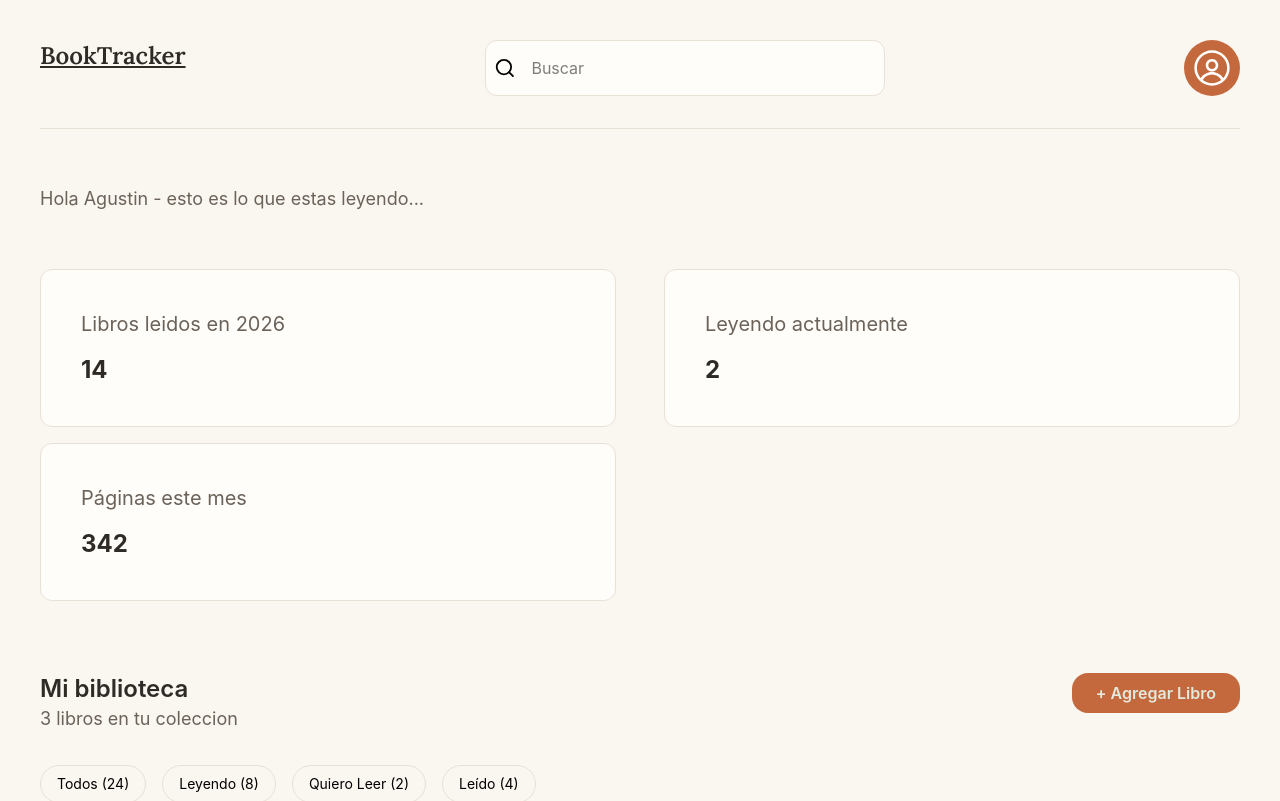
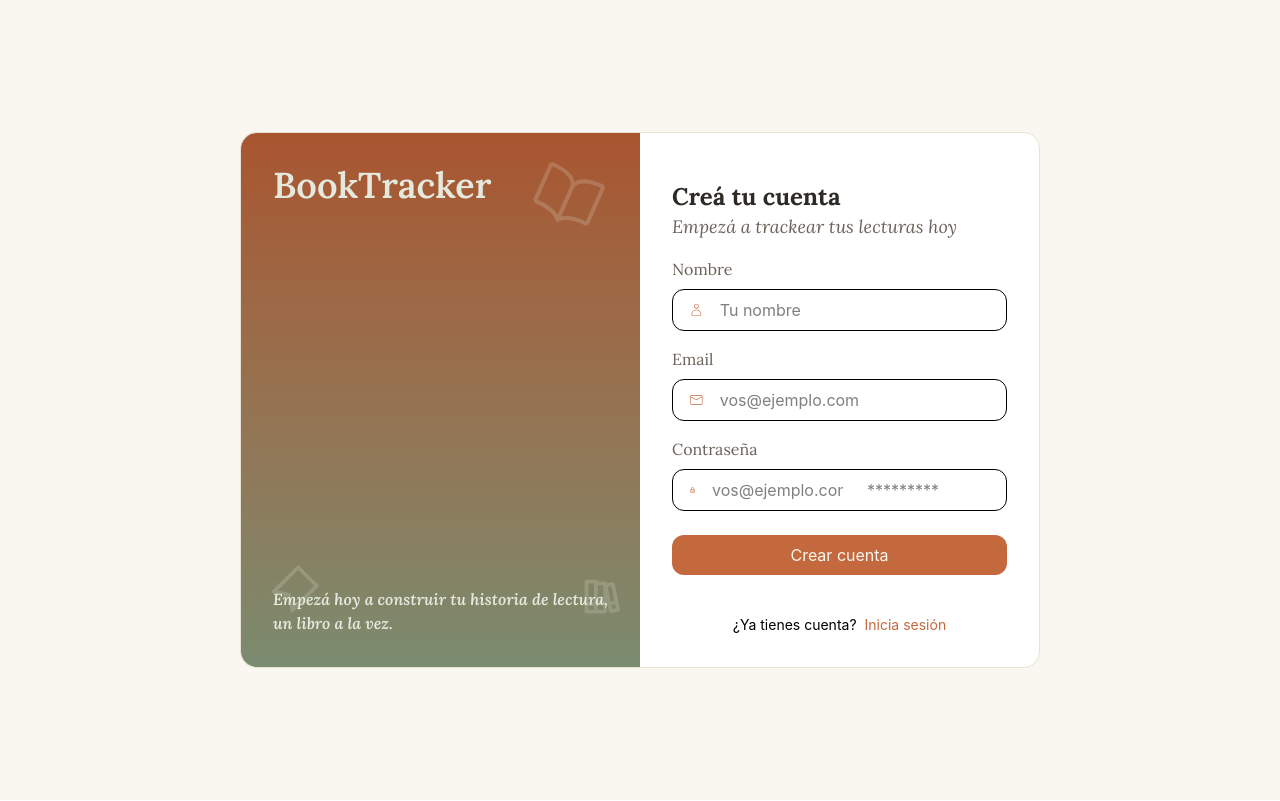
Before and after one commit to AArnedo/reading-dashboard, a React app in the folder client/frontend/: page /login in a window 1280 px wide. Shown: the top 801 px of the page. Built offline with nearby package versions, Linux system fonts and the light colour scheme; the HTML template or start-up script is replaced by a standard one.

Commit message:
feat: se agrego dos page nuevas: 'Login' y 'Register'. Todo el frontend listo para luego empezar la conexion de rutas. Tambien se agrego el data/books.js donde esta toda la informacion de los libros que proximamente pasaran a mi base de datos

```diff
--- a/client/frontend/src/App.jsx
+++ b/client/frontend/src/App.jsx
@@ -1,11 +1,11 @@
 import React from 'react'
-import { Layout } from './components/Layout'
-import { Dashboard } from './pages/Dashboard'
+import { Register } from './pages/Register'
+
 
 export const App = () => {
   return (
     <div>
-      <Dashboard/>
+      <Register tagline={"Hola"}/>
     </div>
   )
 }
--- /dev/null
+++ b/client/frontend/src/components/AuthLayout.jsx
@@ -0,0 +1,31 @@
+import React from 'react'
+import { IoBookOutline } from "react-icons/io5";
+import { RiBookShelfLine } from "react-icons/ri";
+import { RiBookmarkLine } from "react-icons/ri";
+
+
+
+export const AuthLayout = ({ children, tagline }) => {
+  return (
+    <div className='w-screen h-screen flex justify-center items-center bg-background '>
+        <div className='grid grid-cols-1 md:grid-cols-2 max-w-200 border border-border rounded-2xl bg-white'>
+            <div className='hidden relative md:flex flex-col justify-between p-8 bg-cover bg-linear-to-b from-accent-dark to-sage rounded-l-2xl'>
+                <div className='absolute right-10 rotate-24 text-sage-light opacity-20'>
+                    <IoBookOutline size={65}/>
+                </div>
+                <span className='text-sage-light text-4xl font-semibold font-principal'>BookTracker</span>
+                <p className='text-sage-light font-semibold text-md font-principal italic'>{tagline}</p>
+                <div className='absolute bottom-12 right-4 text-sage-light opacity-20'>
+                    <RiBookShelfLine size={45}/>
+                </div>
+                <div className='absolute text-sage-light rotate-45 opacity-20 bottom-14'>
+                    <RiBookmarkLine size={45}/>
+                </div>
+            </div>
+            <div className='p-8 '>
+                {children}
+            </div>
+        </div>
+    </div>
+  )
+}
--- /dev/null
+++ b/client/frontend/src/data/books.js
@@ -0,0 +1,20 @@
+export const books = [
+    {
+        id: 1,
+        title: 'Cien años de soledad',
+        author: 'Garcia Marquez',
+        status: 'Leido'
+    },
+    {
+        id: 2,
+        title: 'Rayuela',
+        author: 'Julio Cortazar',
+        status: 'Leyendo'
+    },
+    {
+        id: 3,
+        title: 'Harry Potter y la camara secreta',
+        author: 'J.K. Rowling',
+        status: 'Por Leer'
+    },
+]
--- a/client/frontend/src/index.css
+++ b/client/frontend/src/index.css
@@ -1,12 +1,11 @@
 /* Google Fonts */
-
 @import url('https://fonts.googleapis.com/css2?family=Inter:ital,opsz,wght@0,14..32,100..900;1,14..32,100..900&family=Lora:ital,wght@0,400..700;1,400..700&display=swap');
-
 @import "tailwindcss";
 
 @theme{
-    --font-principal: "Lora";
-    --font-secundaria: "Inter";
+
+    --font-principal: "Lora", serif;
+    --font-secundaria: "Inter", sans-serif;
 
     --color-background: #FAF6F0;
     --color-surface: #FFFDF9;
--- a/client/frontend/src/pages/Dashboard.jsx
+++ b/client/frontend/src/pages/Dashboard.jsx
@@ -3,28 +3,7 @@ import React from 'react'
 import { StatsCards } from '../components/StatsCards'
 import { BookCard } from '../components/BookCard'
 import { FilterTabs } from '../components/FilterTabs'
-
-
-const books = [
-    {
-        id: 1,
-        title: 'Cien años de soledad',
-        author: 'Garcia Marquez',
-        status: 'Leido'
-    },
-    {
-        id: 2,
-        title: 'Rayuela',
-        author: 'Julio Cortazar',
-        status: 'Leyendo'
-    },
-    {
-        id: 3,
-        title: 'Harry Potter y la camara secreta',
-        author: 'J.K. Rowling',
-        status: 'Por Leer'
-    },
-]
+import {books} from '../data/books.js'
 
 export const Dashboard = () => {
   return (
--- /dev/null
+++ b/client/frontend/src/pages/Login.jsx
@@ -0,0 +1,41 @@
+import React from 'react'
+import { AuthLayout } from '../components/AuthLayout'
+import { CiMail } from "react-icons/ci";
+import { TbLockPassword } from "react-icons/tb";
+
+
+export const Login = () => {
+  return (
+    <AuthLayout tagline={"Cada libro que termines suma una página más a tu propia historia de lectura."}>
+        <div>
+          <div className='py-4'>
+            <span className='text-principal font-principal font-bold text-xl md:text-2xl'>Iniciar sesión</span>
+            <p className='text-secundario font-principal italic text-sm md:text-lg'>Bienvenido de nuevo a tu biblioteca</p>
+          </div>
+          <form className='flex flex-col gap-4'>
+            <div className='flex flex-col gap-2'>
+              <label className='text-secundario text-md'>Email</label>
+              <div className='flex items-center gap-2 border rounded-xl pl-4'>
+                <CiMail className='text-accent'/>
+                <input type="email" placeholder='vos@ejemplo.com' className='w-full p-2 focus:outline-none'/>
+              </div>
+            </div>
+            <div className='flex flex-col gap-2'>
+              <label className='text-secundario text-md'>Contraseña</label>
+              <div className='flex items-center gap-2 border rounded-xl pl-4'>
+                <TbLockPassword className='text-accent'/>
+                <input type="email" placeholder='*********' className='w-full p-2 focus:outline-none'/>
+              </div>
+            </div>
+          </form>
+          <a className='text-accent text-sm flex justify-end my-4'>¿Olvidaste la contraseña?</a>
+          <div>
+            <button className='bg-accent py-2 rounded-xl text-background block w-full'>Iniciar sesión</button>
+          </div>
+          <div className='pt-4 text-sm flex justify-center gap-2'>
+            <span>¿No tenes cuenta?</span><a className='text-accent'>Regístrate</a>
+          </div>
+        </div>
+    </AuthLayout>
+  )
+}
--- /dev/null
+++ b/client/frontend/src/pages/Register.jsx
@@ -0,0 +1,49 @@
+import React from 'react'
+import { AuthLayout } from '../components/AuthLayout'
+import { TbLockPassword } from 'react-icons/tb'
+import { CiMail } from 'react-icons/ci'
+import { CiUser } from "react-icons/ci";
+
+
+export const Register = () => {
+  return (
+    <AuthLayout tagline={"Empezá hoy a construir tu historia de lectura, un libro a la vez."}>
+      <div>
+        <div className='py-4'>
+          <span className='text-principal font-principal font-bold text-xl md:text-2xl'>Creá tu cuenta</span>
+          <p className='text-secundario font-principal italic text-sm md:text-lg'>Empezá a trackear tus lecturas hoy</p>
+        </div>
+        <form className='flex flex-col gap-4'>
+          <div className='flex flex-col gap-2'>
+            <label className='text-secundario text-md font-principal'>Nombre</label>
+            <div className='flex items-center gap-2 border rounded-xl pl-4'>
+              <CiUser className='text-accent'/>
+              <input type="email" placeholder='Tu nombre' className='w-full p-2 focus:outline-none'/>
+            </div>
+          </div>
+          <div className='flex flex-col gap-2'>
+            <label className='text-secundario text-md font-principal'>Email</label>
+            <div className='flex items-center gap-2 border rounded-xl pl-4'>
+              <CiMail className='text-accent'/>
+              <input type="email" placeholder='vos@ejemplo.com' className='w-full p-2 focus:outline-none'/>
+            </div>
+          </div>
+          <div className='flex flex-col gap-2'>
+            <label className='text-secundario text-md font-principal'>Contraseña</label>
+            <div className='flex items-center gap-2 border rounded-xl pl-4'>
+              <TbLockPassword className='text-accent'/>
+              <input type="email" placeholder='vos@ejemplo.com' className='w-full p-2 focus:outline-none'/>
+              <input type="email" placeholder='*********' className='w-full p-2 '/>
+            </div>
+          </div>
+        </form>
+        <div className='py-6'>
+          <button className='bg-accent py-2 rounded-xl text-background block w-full'>Crear cuenta</button>
+        </div>
+        <div className='pt-4 text-sm flex justify-center gap-2'>
+          <span>¿Ya tienes cuenta?</span><a className='text-accent'>Inicia sesión</a>
+        </div>
+      </div>
+    </AuthLayout>
+  )
+}
```
